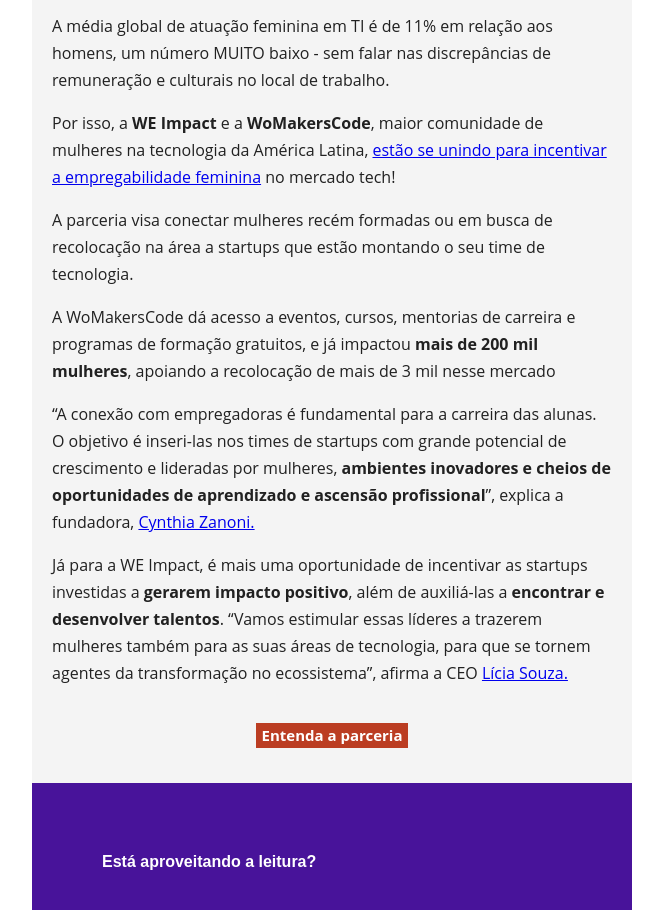
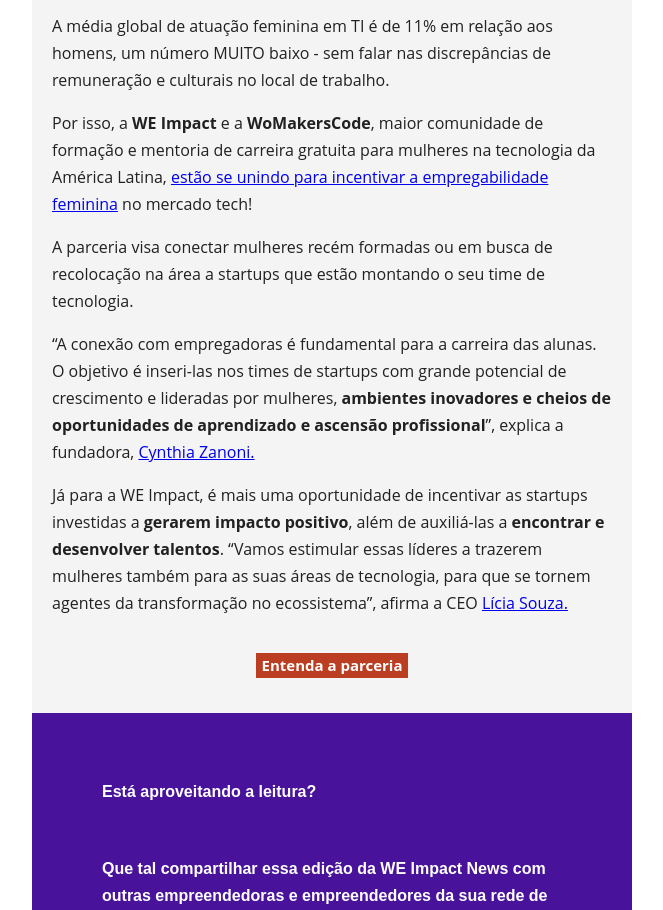
Before and after one commit to weimpact-tech/newsletter-11, a plain HTML site: page index.html in a window 1280 px wide. Shown: the part 1112-2022 px from the top of the page, without its empty margins (308-971 px from the left). Drawn offline with Linux system fonts and the light colour scheme.

Commit message:
atualização texto destaque

```diff
--- a/index.html
+++ b/index.html
@@ -109,7 +109,8 @@
                                                         <p
                                                             style="-webkit-text-size-adjust: 100%; -ms-text-size-adjust: 100%; font-size: 16px; text-align: left;">
                                                             Por isso, a <b>WE Impact</b> e a <b>WoMakersCode</b>, maior
-                                                            comunidade de mulheres na tecnologia da América Latina, <a
+                                                            comunidade de formação e mentoria de carreira gratuita para
+                                                            mulheres na tecnologia da América Latina, <a
                                                                 href='https://startups.com.br/noticias/we-impact-e-womakerscode-unem-forcas-para-empregar-mulheres-em-startups-tech/'
                                                                 target='_blank'> estão se unindo para incentivar a
                                                                 empregabilidade feminina</a> no mercado tech!<br>
@@ -120,13 +121,7 @@
                                                             de recolocação na área a startups que estão montando o seu
                                                             time de tecnologia.<br>
                                                         </p>
-                                                        <p
-                                                            style="-webkit-text-size-adjust: 100%; -ms-text-size-adjust: 100%; font-size: 16px; text-align: left;">
-                                                            A WoMakersCode dá acesso a eventos, cursos, mentorias de
-                                                            carreira e programas de formação gratuitos, e já impactou
-                                                            <b>mais de 200 mil mulheres</b>, apoiando a recolocação de
-                                                            mais de 3 mil nesse mercado<br>
-                                                        </p>
+
                                                         <p
                                                             style="-webkit-text-size-adjust: 100%; -ms-text-size-adjust: 100%; font-size: 16px; text-align: left;">
                                                             “A conexão com empregadoras é fundamental para a carreira
```
